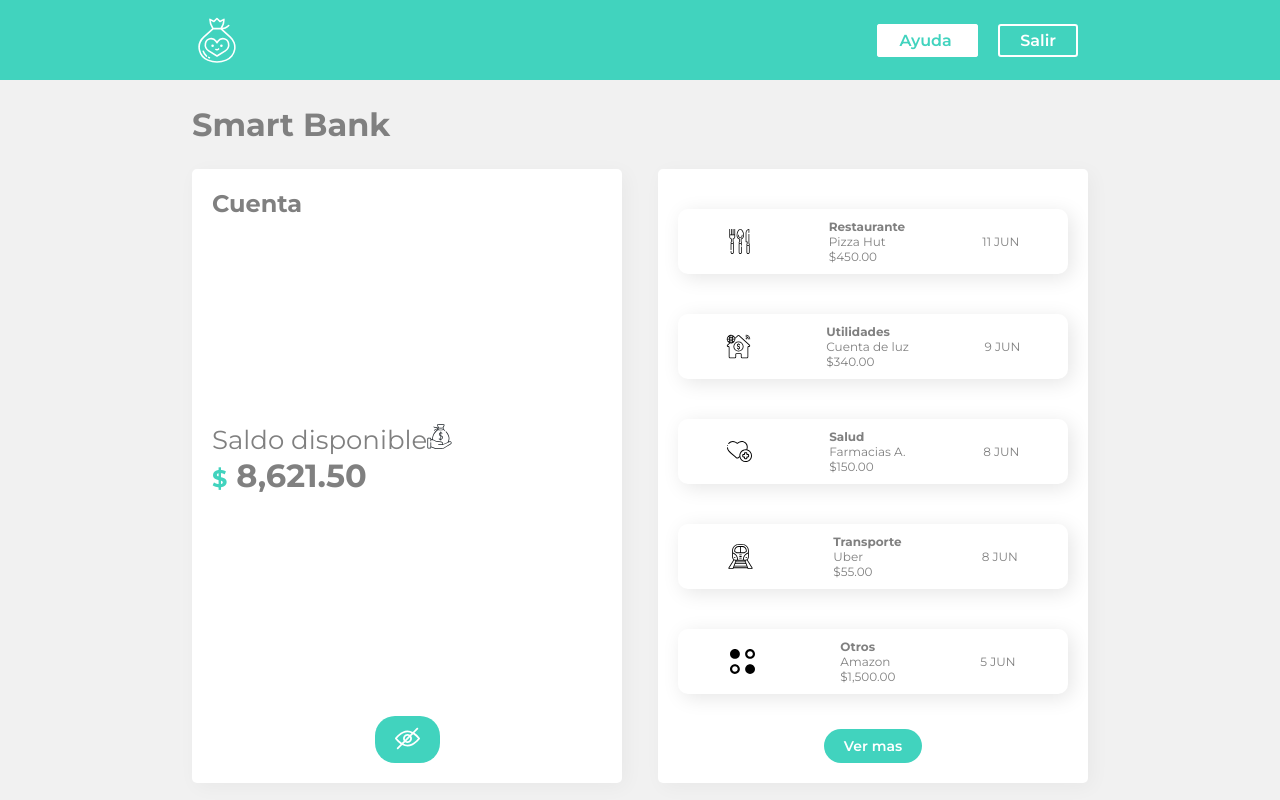
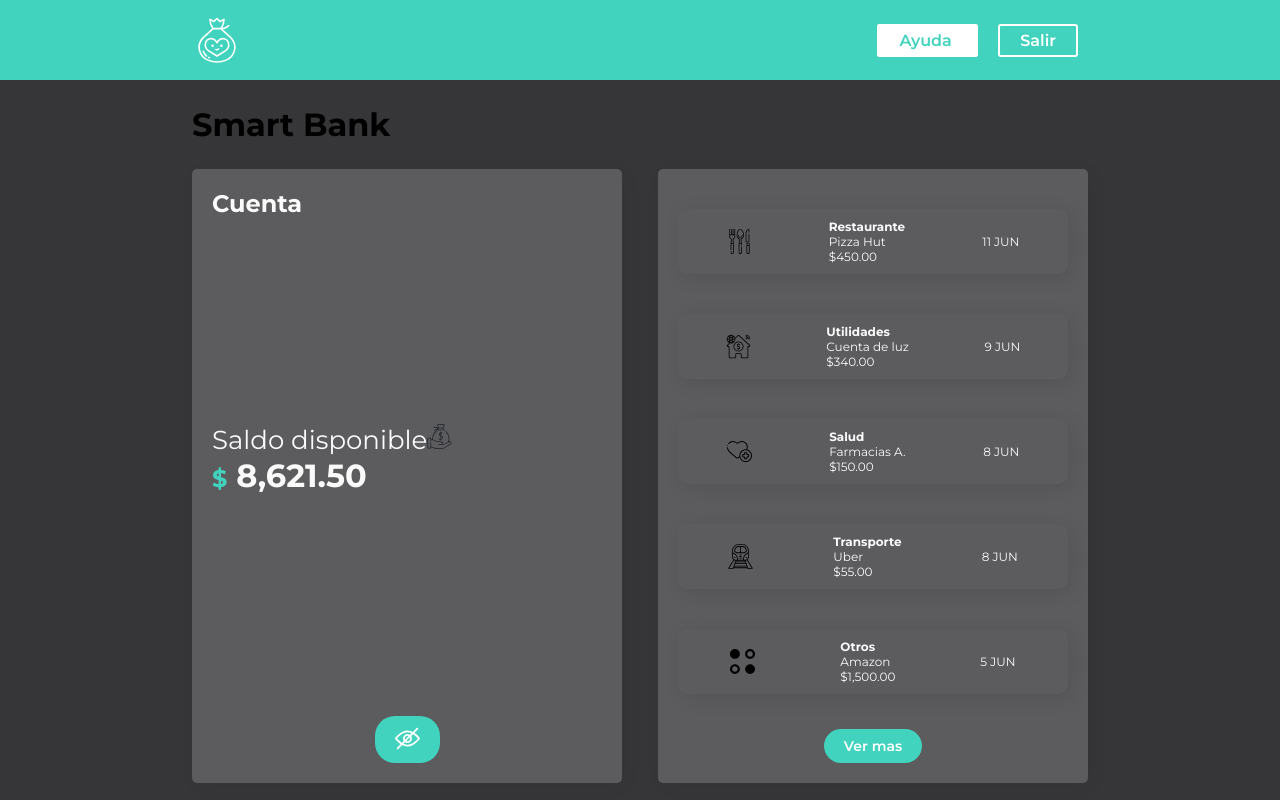
Before and after one commit to SosaSJuanD/Smart-Bank, a React (Create React App) app: page / in a window 1280 px wide. Built offline with nearby package versions, Linux system fonts and the light colour scheme; the HTML template or start-up script is replaced by a standard one.

Commit message:
Container - Dando estilos oscuros - creando boton temas

```diff
--- a/src/App.js
+++ b/src/App.js
@@ -3,13 +3,19 @@
 import Container from "./Components/Container";
 import Header from "./Components/Header";
 import GlobalStyle from "./GlobalStyle";
+import { ThemeProvider } from "styled-components";
+import { temaClaro, temaOscuro } from "./Components/UI/temas";
+
+
 
 function App() {
   return (
     <>
+    <ThemeProvider theme={temaOscuro}>
       <GlobalStyle/>
       <Header />
       <Container />
+    </ThemeProvider>
     </>
   );
 }
--- a/src/Components/Container/index.jsx
+++ b/src/Components/Container/index.jsx
@@ -6,7 +6,7 @@
 import List from "../List";
 
 const StyledContainer =  styled.div`
-  background-color: #f1f1f1;
+  background-color: ${({theme})=> theme.body};
   min-height: 90vh;
   padding: 0px 15vw;
 `;
--- a/src/Components/Title/index.jsx
+++ b/src/Components/Title/index.jsx
@@ -2,7 +2,6 @@
 
 
 const Title = styled.h1`
-    color: grey;
     padding: 25px 0;
 `
 
--- a/src/Components/UI/index.js
+++ b/src/Components/UI/index.js
@@ -22,7 +22,8 @@
     display: flex;
     flex-direction: column;
     justify-content: space-between;
-    background-color: white;
+    background-color: ${({theme}) => theme.inside};
+    color: ${({theme}) => theme.text};
     border-radius: 5px;
     box-shadow: 4px 4px 20px 0px rgba(0, 0, 0, 0.04);
     padding: 20px;
@@ -40,4 +41,14 @@
 export const Detalle = styled.span`
     color: #41d3be;
     font-size: 24px;
+`;
+
+export const BtnTema = styled.div`
+    position: absolute;
+    top: 4vh;
+    right: 20px;
+    background-color: inherit;
+    border: none;
+    cursor: pointer;
+
 `
--- /dev/null
+++ b/src/Components/UI/temas.js
@@ -0,0 +1,21 @@
+import {
+    fondoClaro,
+    contenidoClaro,
+    textoFondoClaro,
+    fondoOscuro,
+    contenidoOscuro,
+    textoFondoOscuro,
+} from "./variables";
+
+export const temaClaro = {
+    body: fondoClaro,
+    inside: contenidoClaro,
+    text: textoFondoClaro,
+    filter: "",
+};
+export const temaOscuro = {
+    body: fondoOscuro,
+    inside: contenidoOscuro,
+    text: textoFondoOscuro,
+    filter: "invert(100%)",
+};
--- a/src/Components/UI/variables.js
+++ b/src/Components/UI/variables.js
@@ -1,3 +1,9 @@
-export const colorPrimario = "#41d3be"
-export const fondoClaro = "#f1f1f1"
-export const textoFondoClaro = "grey"
+export const colorPrimario = "#41D3BE";
+
+export const fondoClaro = "#F1F1F1";
+export const contenidoClaro = "white";
+export const textoFondoClaro = "grey";
+
+export const fondoOscuro = "#363537";
+export const contenidoOscuro = "#5C5B5E";
+export const textoFondoOscuro = "#FAFAFA";
--- a/src/GlobalStyle.js
+++ b/src/GlobalStyle.js
@@ -7,7 +7,6 @@
         margin: 0;
         padding: 0;
         text-decoration: none;
-        color: grey;
     }
 `;
 
```
Also changed, not shown: src/Components/SwitcherTema/index.js (added, +11 -0 lines).
